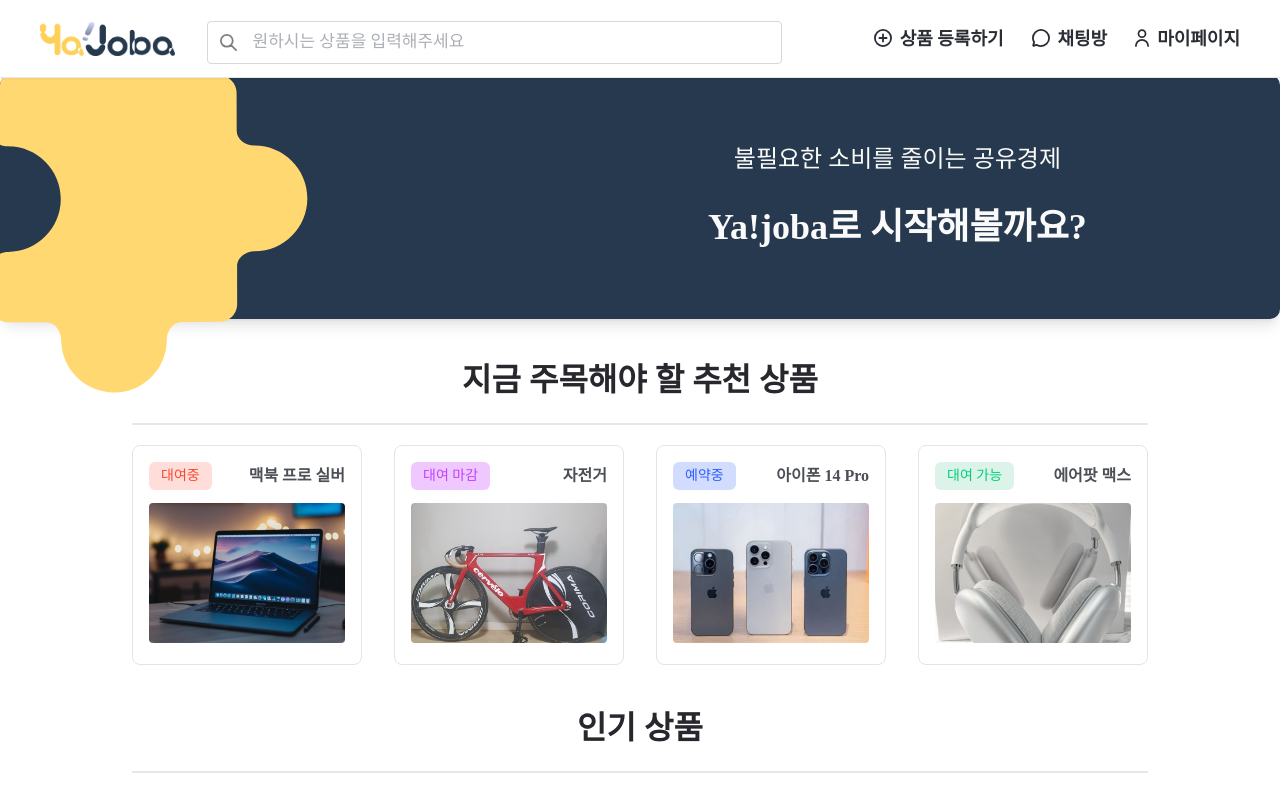
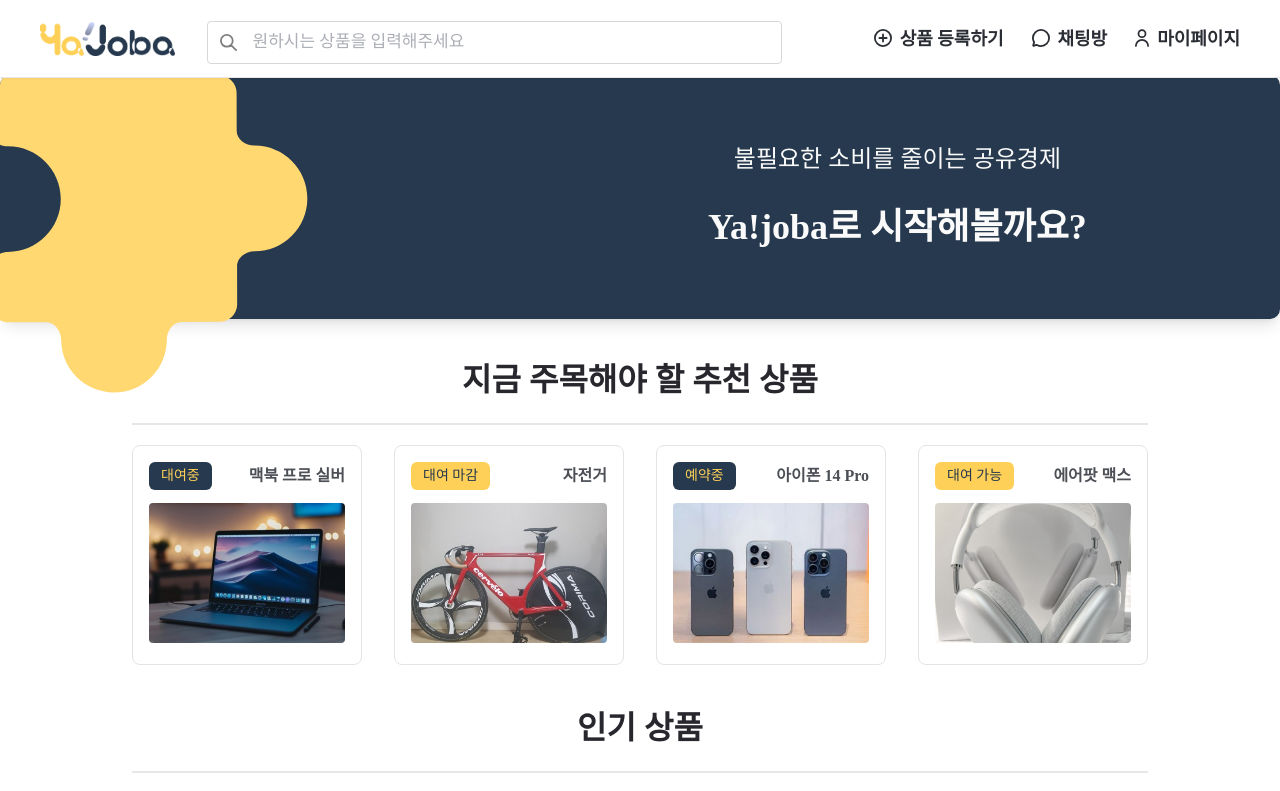
Before and after one commit to kimzini/Yajoba-Frontend, a React (Vite) app: page / in a window 1280 px wide. Shown: the top 791 px of the page. Built offline with nearby package versions, Linux system fonts and the light colour scheme; a web font is replaced by a local one.

Commit message:
style: chip 색 수정

```diff
--- a/src/components/common/ProductStatusChip/index.tsx
+++ b/src/components/common/ProductStatusChip/index.tsx
@@ -1,31 +1,31 @@
 export const RentedChip = () => {
     return (
-      <div className="flex items-center justify-center rounded-xs bg-[#FFDEDA] px-3 py-1 text-xsmall14 font-medium text-neutral-100">
-        <span className="text-[#F94832]">대여중</span>
+      <div className="flex items-center justify-center rounded-xs bg-[#26394E] px-[12px] py-1 text-xsmall14 font-medium text-neutral-100">
+        <span className="text-[#FED057]">대여중</span>
       </div>
     );
   };
 
   export const ReadyToRentChip = () => {
     return (
-      <div className="flex items-center justify-center rounded-xs bg-[#DCF3E9] px-3 py-1 text-xsmall14 font-medium text-neutral-100">
-        <span className="text-[#00D179]">대여 가능</span>
+      <div className="flex items-center justify-center rounded-xs bg-[#FED057] px-[12px] py-1 text-xsmall14 font-medium text-neutral-100">
+        <span className="text-[#26394E]">대여 가능</span>
       </div>
     );
   };
 
   export const PendingChip = () => {
     return (
-      <div className="flex items-center justify-center rounded-xs bg-[#D2DCFF] px-3 py-1 text-xsmall14 font-medium text-neutral-100">
-        <span className="text-[#305DFF]">예약중</span>
+      <div className="flex items-center justify-center rounded-xs bg-[#26394E] px-[12px] py-1 text-xsmall14 font-medium text-neutral-100">
+        <span className="text-[#FED057]">예약중</span>
       </div>
     );
   };
 
   export const ClosedChip = () => {
     return (
-      <div className="flex items-center justify-center rounded-xs bg-[#EEC8FF] px-3 py-1 text-xsmall14 font-medium text-neutral-100">
-        <span className="text-[#C341FF]">대여 마감</span>
+      <div className="flex items-center justify-center rounded-xs bg-[#FED057] px-[12px] py-1 text-xsmall14 font-medium text-neutral-100">
+        <span className="text-[#26394E]">대여 마감</span>
       </div>
     );
   };
```
